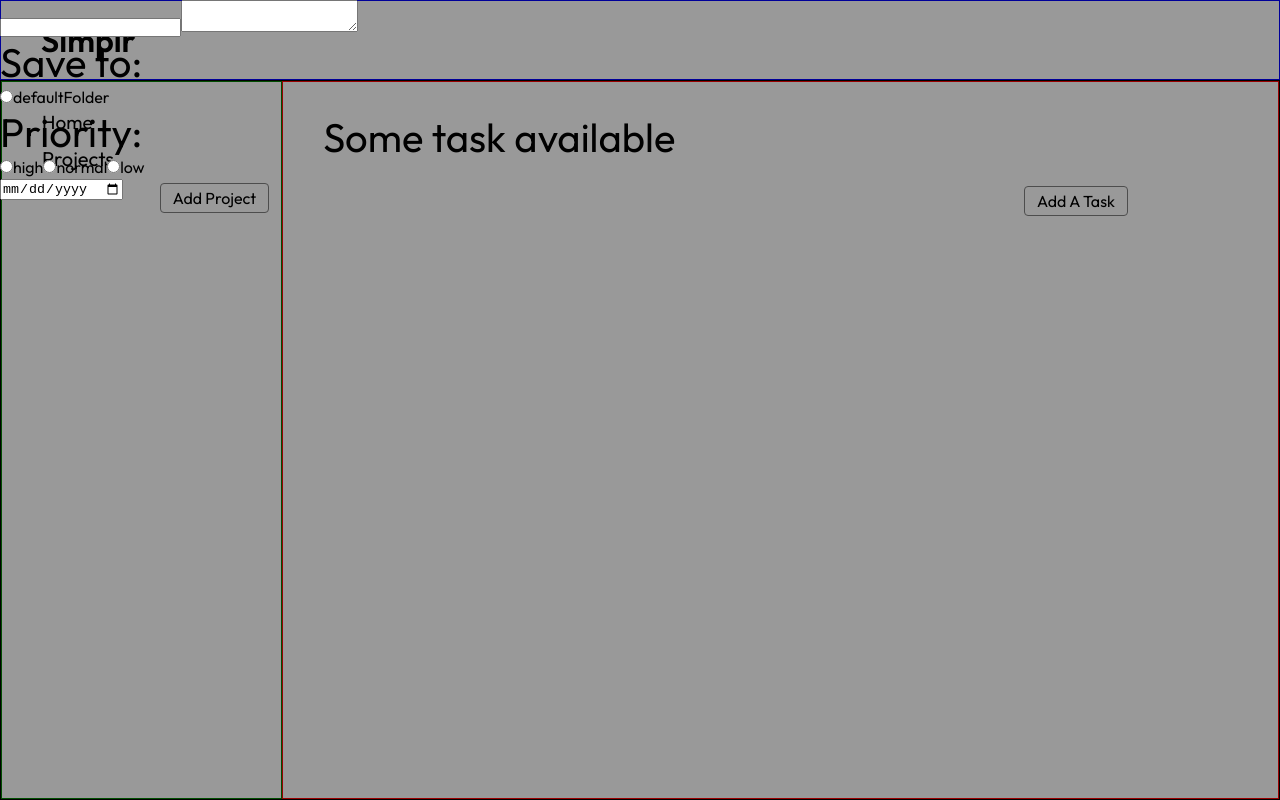
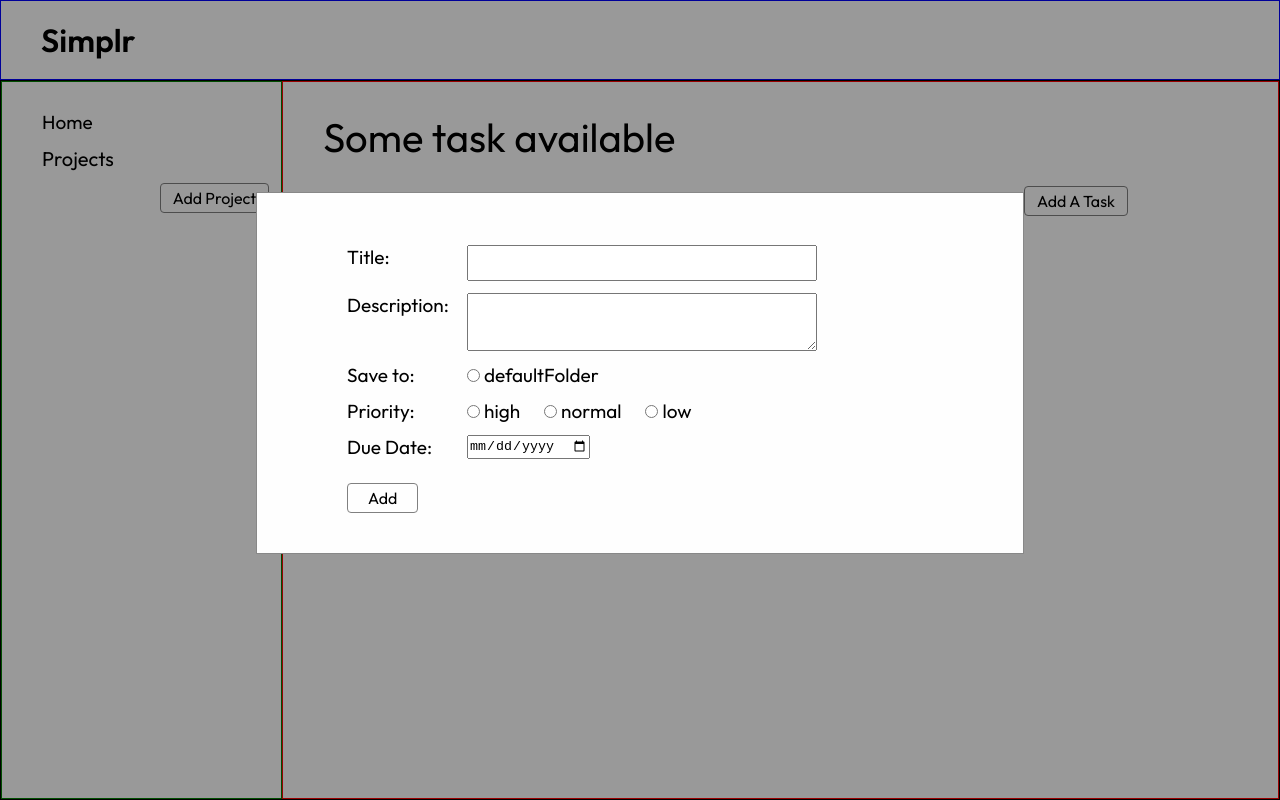
Before and after one commit to mark-akom/todo-list, a website built with webpack: page dist/index.html in a window 1280 px wide. Both pictures are taken after a click on the button "Add A Task". Built offline with nearby package versions, Linux system fonts and the light colour scheme.

Commit message:
completed the code for creating the task form and also applied its styles.

```diff
--- a/src/UI/styles.css
+++ b/src/UI/styles.css
@@ -58,7 +58,7 @@ body {
     padding-left: 40px;
 }
 
-.main-content p {
+ p {
     font-size: 40px;
 }
 
@@ -78,7 +78,7 @@ body {
     margin-top: 4px;
 }
 
-.add-project-btn, .add-task-btn {
+.add-project-btn, .add-task-btn, .submit-task {
     display: block;
     margin-left: auto;
     padding: 4px 12px;
@@ -112,3 +112,52 @@ body {
     background-color: rgb(0,0,0); /* Fallback color */
     background-color: rgba(0,0,0,0.4); /* Black w/ opacity */
   }
+
+  /* Modal Content/Box */
+.modal-content {
+    background-color: #fefefe;
+    margin: 15% auto; /* 15% from the top and centered */
+    padding: 40px;
+    border: 1px solid #888;
+    width: 60%; /* Could be more or less, depending on screen size */
+}
+
+  /* styling of the add task form */
+
+form {
+    font-family: inherit;
+    padding-left: 50px;
+}
+
+form .form-data-container label, form .form-data-container p {
+    display: block;
+    font-size: 19px;
+    width: 120px;
+}
+
+form .form-data-container {
+    display: flex;
+    margin-top: 12px ;
+}
+
+form .form-data-container #title, form .form-data-container #description {
+    width: 350px;
+    padding: 4px 8px;
+    display: block;
+    font-family: inherit;
+    font-size: 19px;
+}
+
+form .form-data-container .priority-radio-btn-group label,
+form .form-data-container .save-to-radio-btn-group label {
+    display: inline-block;
+    width: auto;
+    margin: 0 24px 0 4px;
+}
+
+.submit-task {
+    margin: 0;
+    margin-top: 24px;
+    padding-left: 20px;
+    padding-right: 20px;
+}
--- a/src/modules/app.js
+++ b/src/modules/app.js
@@ -107,9 +107,11 @@ const uiControl = (function() {
     function createModal() {
         const modal = document.createElement('div');
         modal.classList.add('modal');
-        modal.addEventListener('click', () => {
-            modal.removeChild(modal.firstElementChild);
-            modal.style.display = 'none';
+        modal.addEventListener('click', (e) => {
+            if (e.target.classList.contains('modal')) {
+                e.target.removeChild(e.target.firstElementChild);
+                e.target.style.display = 'none';
+            }
         })
         return modal;
     }
@@ -123,16 +125,42 @@ const uiControl = (function() {
         const form = document.createElement('form');
         form.classList.add('add-task-form');
 
+        // DOM element for title
+        const divTitle = document.createElement('div');
+        divTitle.classList.add('form-data-container');
+        const titleLabel = document.createElement('label');
+        titleLabel.htmlFor = 'title';
+        titleLabel.textContent = 'Title:';
+
         const titleInput = document.createElement('input');
         titleInput.type = 'text';
+        titleInput.id = 'title';
+
+        divTitle.appendChild(titleLabel);
+        divTitle.appendChild(titleInput);
+
+        // DOM element for description
+        const divDescription = document.createElement('div');
+        divDescription.classList.add('form-data-container');
+        const descriptionLabel = document.createElement('label');
+        descriptionLabel.htmlFor = 'description';
+        descriptionLabel.textContent = 'Description:';
 
         const description = document.createElement('textarea');
+        description.id = 'description';
+
+        divDescription.appendChild(descriptionLabel);
+        divDescription.appendChild(description);
+
+        // DOM element for Save to
+        const divSaveTo = document.createElement('div');
+        divSaveTo.classList.add('form-data-container');
 
         const saveToHeading = document.createElement('p');
         saveToHeading.textContent = 'Save to:'
 
         const saveToRadioBtnGroup = document.createElement('div');
-        saveToHeading.classList.add('save-to-radio-btn-group');
+        saveToRadioBtnGroup.classList.add('save-to-radio-btn-group');
 
         projectNames.forEach(name => {
             const radioInput = document.createElement('input');
@@ -147,6 +175,14 @@ const uiControl = (function() {
             saveToRadioBtnGroup.appendChild(radioInput);
             saveToRadioBtnGroup.appendChild(label);
         });
+
+        divSaveTo.appendChild(saveToHeading);
+        divSaveTo.appendChild(saveToRadioBtnGroup);
+
+        // DOM element for priority
+
+        const divPriority = document.createElement('div');
+        divPriority.classList.add('form-data-container');
 
         const priorityHeading = document.createElement('p');
         priorityHeading.textContent = 'Priority:'
@@ -166,20 +202,44 @@ const uiControl = (function() {
             label.textContent = name;
             priorityRadioBtnGroup.appendChild(radioInput);
             priorityRadioBtnGroup.appendChild(label);
-        })
+        });
+
+        divPriority.appendChild(priorityHeading);
+        divPriority.appendChild(priorityRadioBtnGroup);
+
+        // DOM element for due date
+        const divDueDate = document.createElement('div');
+        divDueDate.classList.add('form-data-container');
+        const dueDateLabel = document.createElement('label');
+        dueDateLabel.htmlFor = 'due-date';
+        dueDateLabel.textContent = 'Due Date:';
 
         const calender = document.createElement('input');
         calender.classList.add('calender-due-date');
+        calender.id = 'due-date';
         calender.type = 'date';
 
+        divDueDate.appendChild(dueDateLabel);
+        divDueDate.appendChild(calender);
+
+        // Button Element
+
+        const submitTaskBtn = document.createElement('button');
+        submitTaskBtn.classList.add('submit-task');
+        submitTaskBtn.textContent = 'Add';
+
+        submitTaskBtn.addEventListener('click', (e) => {
+            e.preventDefault();
+            console.log('added');
+        })
+
         // append elements to the parent
-        form.appendChild(titleInput);
-        form.appendChild(description);
-        form.appendChild(saveToHeading);
-        form.appendChild(saveToRadioBtnGroup);
-        form.appendChild(priorityHeading);
-        form.appendChild(priorityRadioBtnGroup);
-        form.appendChild(calender);
+        form.appendChild(divTitle);
+        form.appendChild(divDescription);
+        form.appendChild(divSaveTo);
+        form.appendChild(divPriority);
+        form.appendChild(divDueDate);
+        form.appendChild(submitTaskBtn);
         modalContent.appendChild(form);
 
         return modalContent;
```
Also changed, not shown: dist/bundle.js.
